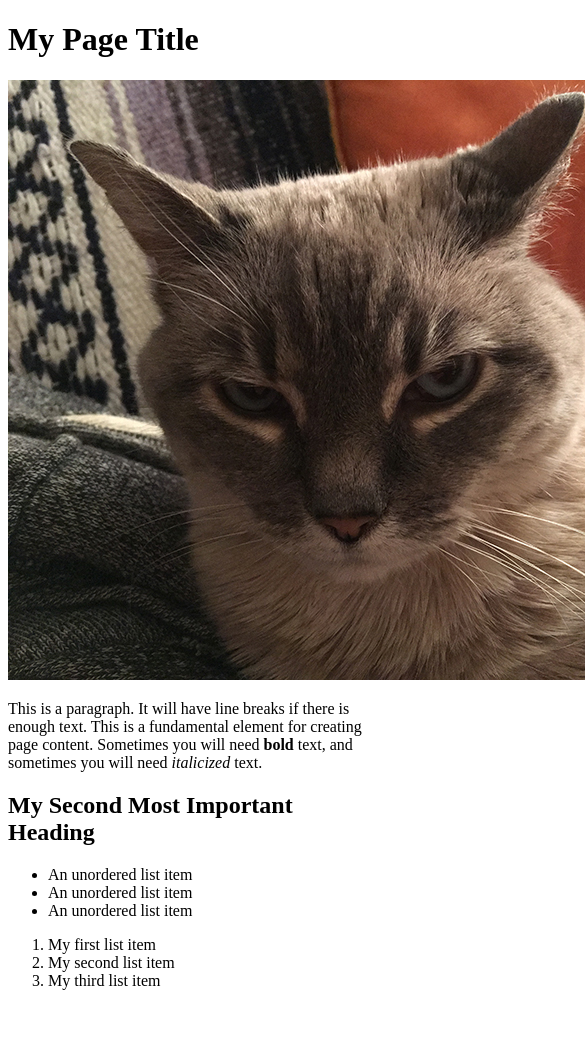
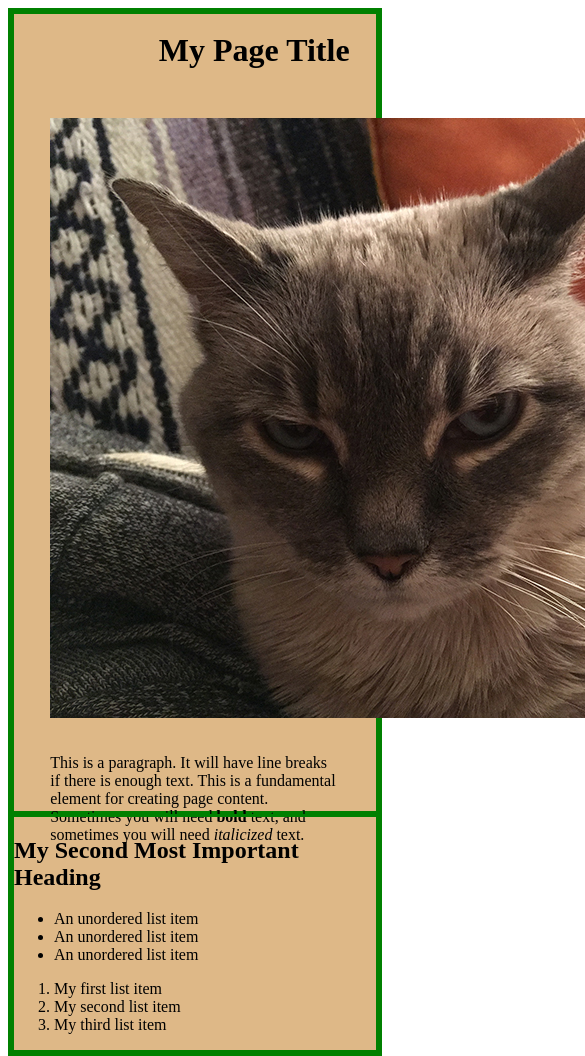
Before and after one commit to Montana-Code-School/Simple-HTML-Site, a plain HTML site: page index.html in a window 390 px wide. Shown: the top 1056 px of the page, 585 px wide, since content can reach past the window. Before the commit the page ends 1006 px from the top, so only its background shows below. Drawn offline with Linux system fonts and the light colour scheme.

Commit message:
changed css and added responsiveness

```diff
--- a/css/style.css
+++ b/css/style.css
@@ -1,3 +1,42 @@
-.myDiv{
-
+.container {
+  position: relative;
+  height: 100%;
+  border: 3px solid green;
+  background-color: burlywood;
+  margin: 0;
+  padding: 0;
 }
+.myDiv {
+  position: relative;
+  border: 3px solid green;
+}
+.pic {
+  align-items: center;
+  display: block;
+  margin-left: 350px;
+}
+.c1 {
+  height: 50px;
+  position: relative;
+  margin-left: 670px;
+}
+.c2 {
+  height: 20px;
+  margin-left: 60px;
+}
+@media screen and (max-width: 1200px) {
+  .pic {
+    align-items: center;
+    display: block;
+    margin: 10%;
+  }
+  .c1 {
+    margin-left: 40%;
+    margin-top: 5%;
+    margin-bottom: 0%;
+  }
+  .c2 {
+    align-items: center;
+    margin: 10% 10%;
+  }
+}
--- a/index.html
+++ b/index.html
@@ -1,5 +1,6 @@
 <!DOCTYPE html>
 <html>
+
 <head>
   <meta charset="UTF-8">
   <title>My Site Title</title>
@@ -8,6 +9,7 @@
   <link rel="stylesheet" type="text/css" href="css/style.css" />
 
 </head>
+
 <body>
 
   <!--
@@ -16,7 +18,7 @@
       or a group of elements that pertain to one section of the page, wrap them in
       a div like this.
     -->
-    <div id="container">
+  <div class="container">
     <div class="myDiv">
 
       <!--
@@ -26,7 +28,9 @@
           An H1 should reflect what THIS page is about, and it is very important to adhere to
           this standard for search engines.
         -->
-        <h1>My Page Title</h1>
+      <p>
+      <h1 class="c1">My Page Title</h1>
+      </p>
 
       <!--
           An IMG tag will allow you to display an image, either on your computer, or from
@@ -42,14 +46,15 @@
 
           <img src="http://lorempixel.com/400/200" alt="My random image"/>
         -->
-        <img src="img/Peggy.jpg" alt="A picture of my grumpy cat, Peggy"/>
+      <img class="pic" src="img/Peggy.jpg" alt="A picture of my grumpy cat, Peggy" />
 
       <!--
           A P tag designates a paragraph of text. It will allow you to automatically indent sections,
           and will format the text correctly for content.
         -->
-        <p>
-          This is a paragraph. It will have line breaks if there is enough text. This is a fundamental element for creating page content.
+      <p class="c2">
+        This is a paragraph. It will have line breaks if there is enough text. This is a fundamental element for
+        creating page content.
         Sometimes you will need <strong>bold</strong> text, and sometimes you will need <em>italicized</em> text.
       </p>
     </div>
@@ -87,4 +92,5 @@
     -->
   <script type="text/javascript" src="js/script.js"></script>
 </body>
+
 </html>
--- a/style.css
+++ b/style.css
@@ -1,23 +1,3 @@
-body{
-  color:orange;
+body {
+  background-color: blue;
 }
-
-.myDiv-1{
-  background-color:red;
-}
-
-.myDiv-1 h1{
-
-}
-
-.myDiv-1 p{
-
-}
-
-.myDiv-2{
-  background-color:green;
-}
-
-.myDiv-2 h2{
-
-}
```
Lines whose indentation alone changed are shown as unchanged.
